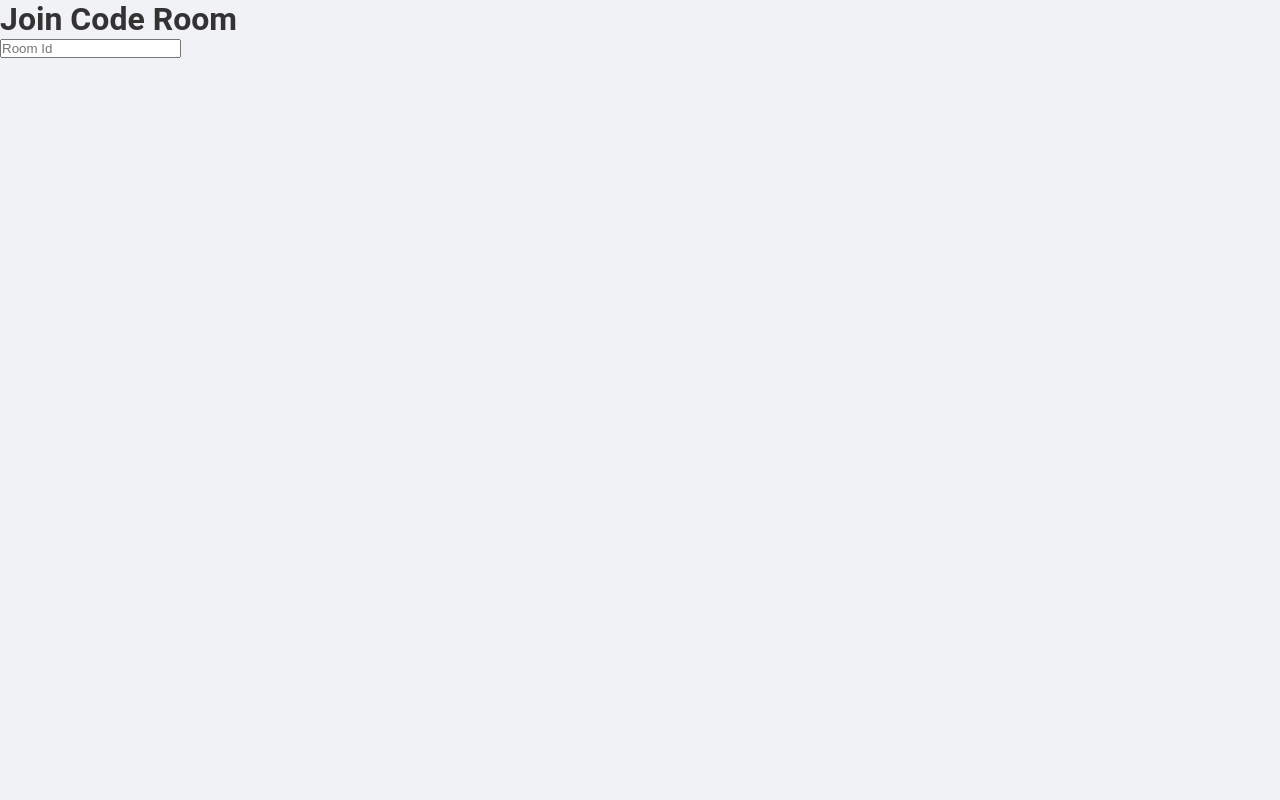
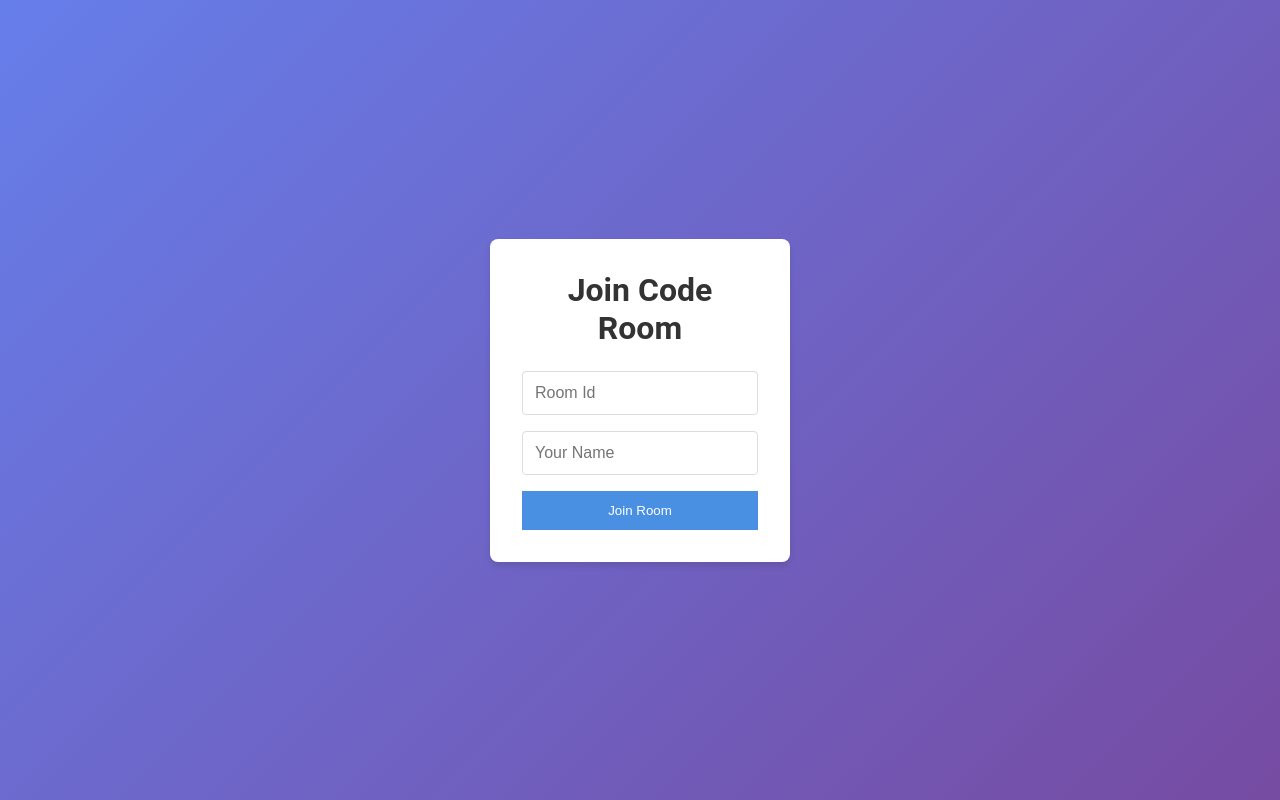
Before and after one commit to Maaaccc05/Real-time-code-editor, a React (Vite) app in the folder Frontend/: page / in a window 1280 px wide. Built offline with nearby package versions, Linux system fonts and the light colour scheme; no server answers.

Commit message:
adding css

```diff
--- a/Frontend/src/App.css
+++ b/Frontend/src/App.css
@@ -9,3 +9,42 @@ body {
   background-color: #f0f2f5;
   color: #333;
 }
+
+.join-container{
+  display: flex;
+  justify-content: center;
+  align-items: center;
+  height: 100vh;
+  background: linear-gradient(135deg, #667eea 0%, #764ba2 100%);
+
+  .join-form{
+    background-color: #fff;
+    padding: 2rem;
+    border-radius: 8px;
+    box-shadow: 0 4px 6px rgba(0, 0, 0, 0.1);
+    text-align: center;
+    width: 300px;
+  }
+
+  h1 {
+    margin-bottom: 1.5rem;
+    color: #333;
+  }
+
+  input {
+    width: 100%;
+    padding: 0.75rem;
+    margin-bottom: 1rem;
+    border: 1px solid #ddd;
+    border-radius: 4px;
+    font-size: 1rem;
+  }
+
+  button {
+    width: 100%;
+    padding: 0.75rem;
+    background-color: #4a90e2;
+    color: white;
+    border: none;
+  }
+}
--- a/Frontend/src/App.jsx
+++ b/Frontend/src/App.jsx
@@ -11,12 +11,21 @@ const App = () => {
   const [userName, setuserName] = useState("")
 
   if (!joined) {
-    return <div className="">
+    return <div className="join-container">
       <div className="join-form">
         <h1>Join Code Room</h1>
         <input type="text"
           placeholder="Room Id"
-          value={roomId} onChange={(e) => setRoomId(e.target.value) } />
+          value={roomId}
+          onChange={(e) => setRoomId(e.target.value) }
+          />
+        <input type="text"
+          placeholder="Your Name"
+          value={userName}
+          onChange={(e) => setuserName(e.target.value) }
+          />
+
+          <button>Join Room</button>
       </div>
     </div>
   }
```
